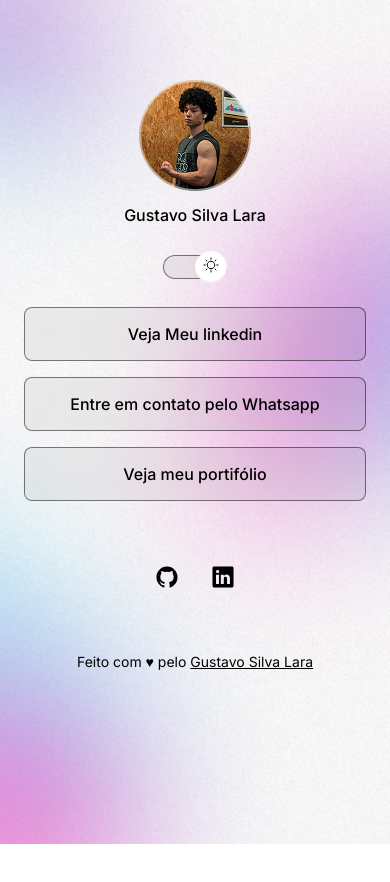
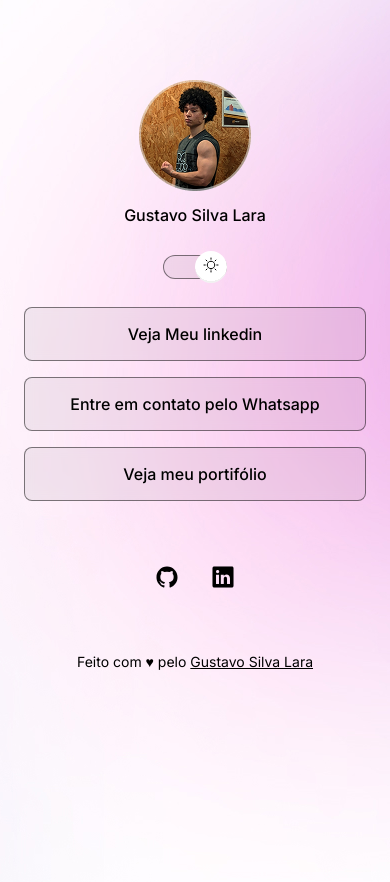
Before and after one commit to Gustavo-stac/FrontEnd, a plain HTML site: page index.html in a window 390 px wide. Both pictures are taken after a click on the element 195 px from the left and 268 px from the top of the page. Before the commit the page ends 844 px from the top, so only its background shows below. Drawn offline with nearby package versions, Linux system fonts and the light colour scheme.

Commit message:
adjust responsive

```diff
--- a/style.css
+++ b/style.css
@@ -34,7 +34,8 @@ body{
     /*
     background: color image repeat position/size
     */
-    background: var(--bg-url) no-repeat top center/cover;
+    background: var(--bg-url) no-repeat top center;
+    height: 100vh;
 }
 body *{
     font-family: "Inter", sans-serif;
@@ -171,3 +172,15 @@ footer{
     text-align: center;
     font-size: 14px;
 }
+
+/* media queries */
+
+@media (min-width: 320px){
+    :root {
+        --bg-url: url(./Assets/bg-desktop.jpg);
+    }
+
+    .light{
+        --bg-url: url(./Assets/bg-desktop-light.jpg);
+    }
+}
```
Also changed, not shown: Assets/bg-desktop-light.jpg (added).
